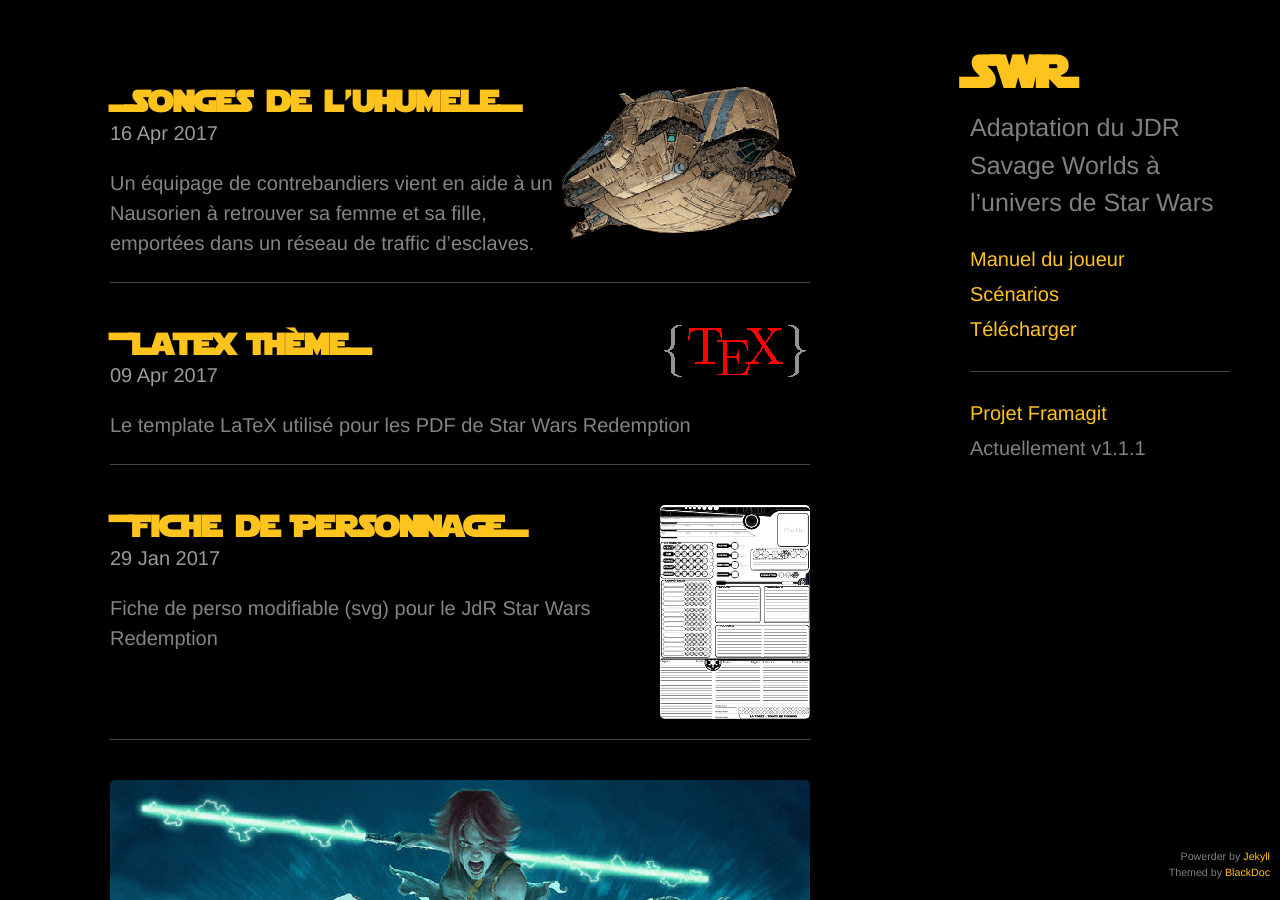
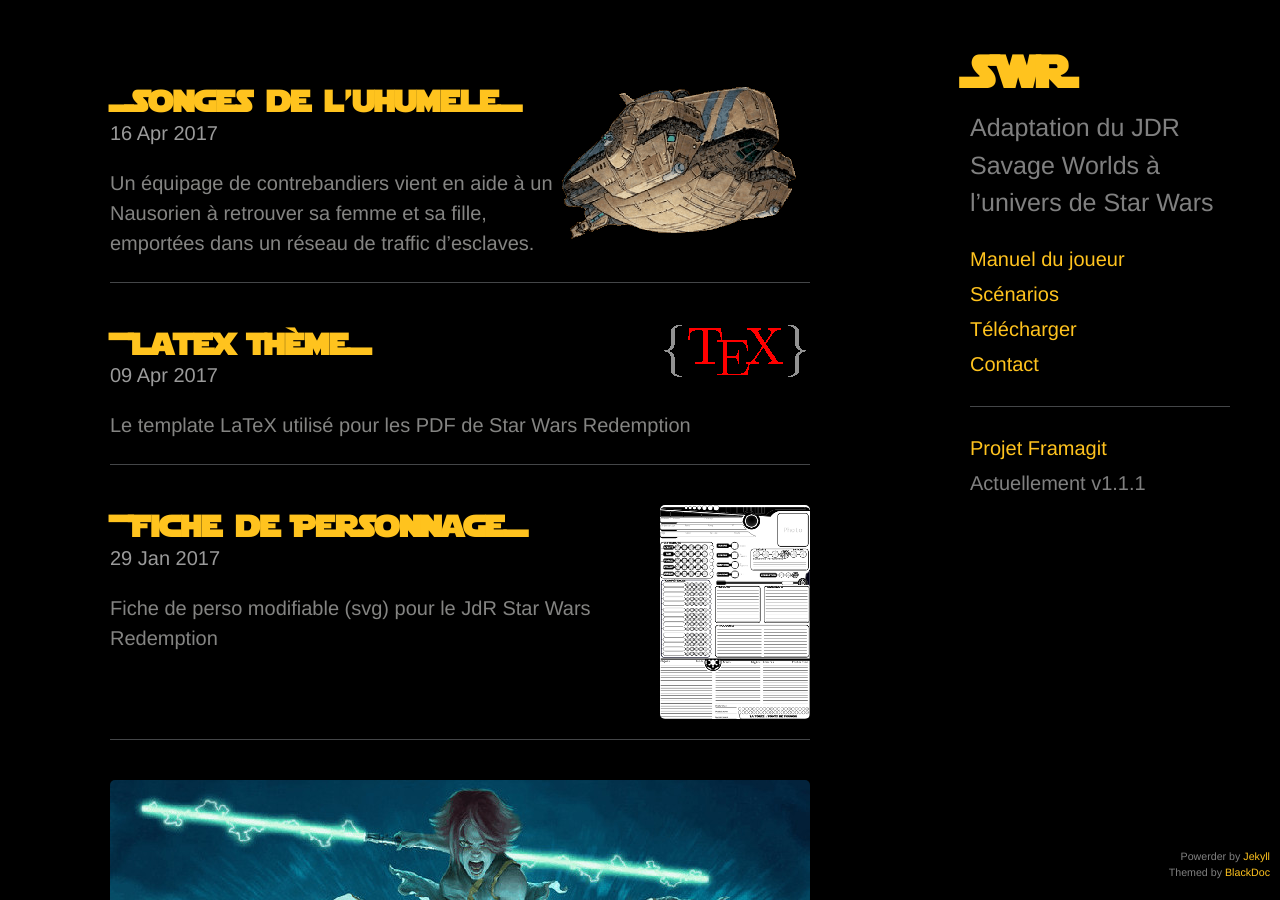
Before and after one commit to star-wars-redemption/star-wars-redemption.gihtub.io, a Jekyll site: the page built from index.html, in a window 1280 px wide and 900 px high. Built offline with Jekyll 4.4.1, drawn with Linux system fonts in a browser that asks for light colours; the list of posts is cut into pages by our own code.

Commit message:
feat(sidebar): Add contact

```diff
--- a/_includes/sidebar.html
+++ b/_includes/sidebar.html
@@ -27,6 +27,7 @@
       {% endfor %}
 
       <a class="sidebar-nav-item" href="https://github.com/Marthym/jdrp-sw-redemption/releases/download/v1.1.1/SW-Redemption.Livre.du.joueur-v1.1.1.pdf">Télécharger</a>
+      <a target="_blank" class="sidebar-nav-item" href="https://framagit.org/sw-redemption/sw-redemption.frama.io/issues/new">Contact</a>
       <hr>
       <a class="sidebar-nav-item" href="{{ site.github.repo }}">Projet Framagit</a>
       <span class="sidebar-nav-item">Actuellement v{{ site.version }}</span>
```
